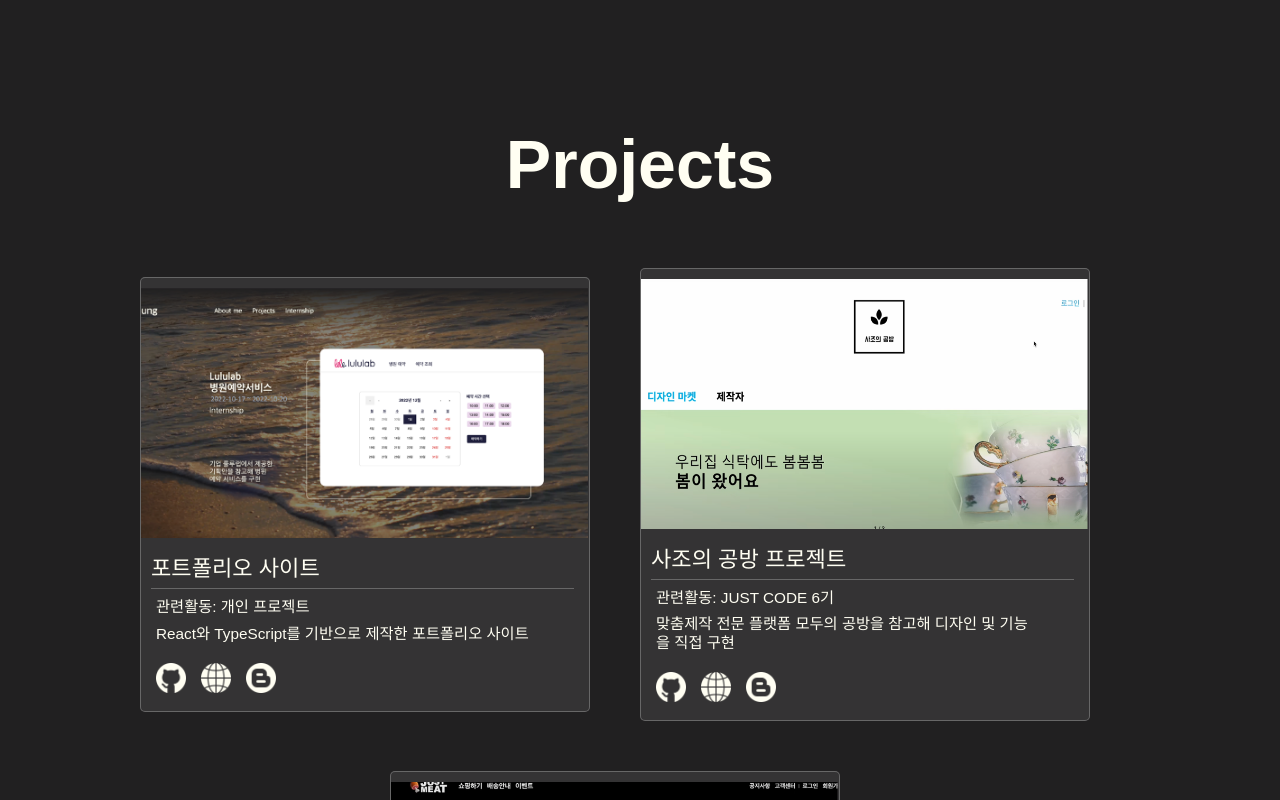
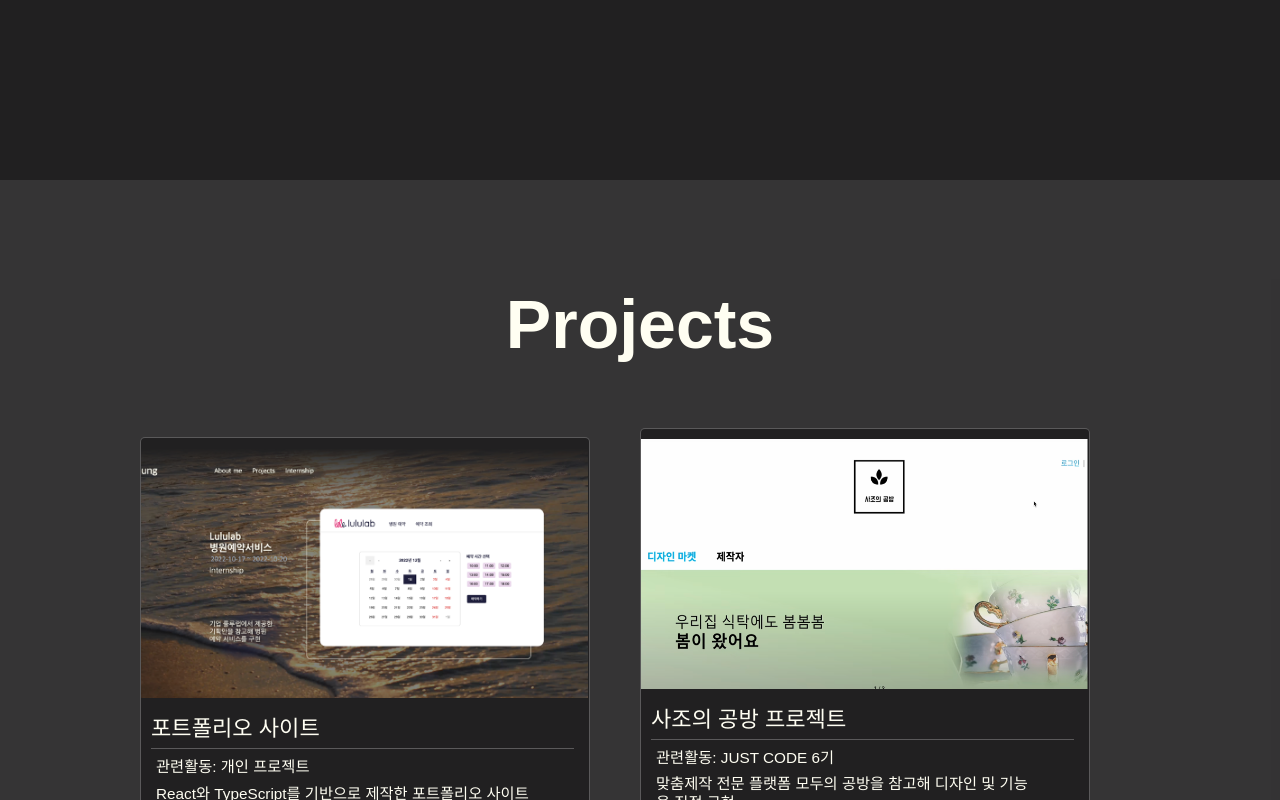
Before and after one commit to seyoung97/seyoung-portfolio, a React (Vite) app: page / in a window 1280 px wide. Shown: the part 1500-2300 px from the top of the page. Built offline with nearby package versions, Linux system fonts and the light colour scheme.

Commit message:
🎨Design: Projects 영역 배경색 수정

```diff
--- a/src/components/projects/ProjectCard.tsx
+++ b/src/components/projects/ProjectCard.tsx
@@ -47,7 +47,7 @@ const Article = styled.article`
   margin: 0px 50px 50px 0px;
   border: 1px solid rgb(223, 222, 222, 0.3);
   border-radius: 5px;
-  background-color: rgb(223, 222, 222, 0.1);
+  background-color: ${darkGray};
   cursor: pointer;
   &:hover {
     transform: scale(1.03);
--- a/src/components/projects/Projects.tsx
+++ b/src/components/projects/Projects.tsx
@@ -49,8 +49,9 @@ const Projects = ({ projectsData }: ProjectsProps) => {
 
 const Section = styled.section`
   width: 100%;
-  margin: auto;
-  margin-top: 150px;
+  margin: 200px auto 0px;
+  padding: 30px 0px 70px 0px;
+  background-color: rgb(223, 222, 222, 0.1);
   .projects_container {
     display: flex;
     flex-wrap: wrap;
@@ -59,7 +60,6 @@ const Section = styled.section`
     width: 80%;
     margin: auto;
     margin-top: 70px;
-    margin-bottom: 100px;
   }
 `;
 
--- a/src/components/title/Title.tsx
+++ b/src/components/title/Title.tsx
@@ -10,6 +10,7 @@ const Title = ({ content }: TitleProps) => {
 };
 
 const StyledTitle = styled.div`
+  margin-top: 80px;
   text-align: center;
   font-size: 4rem;
   font-weight: bold;
```
